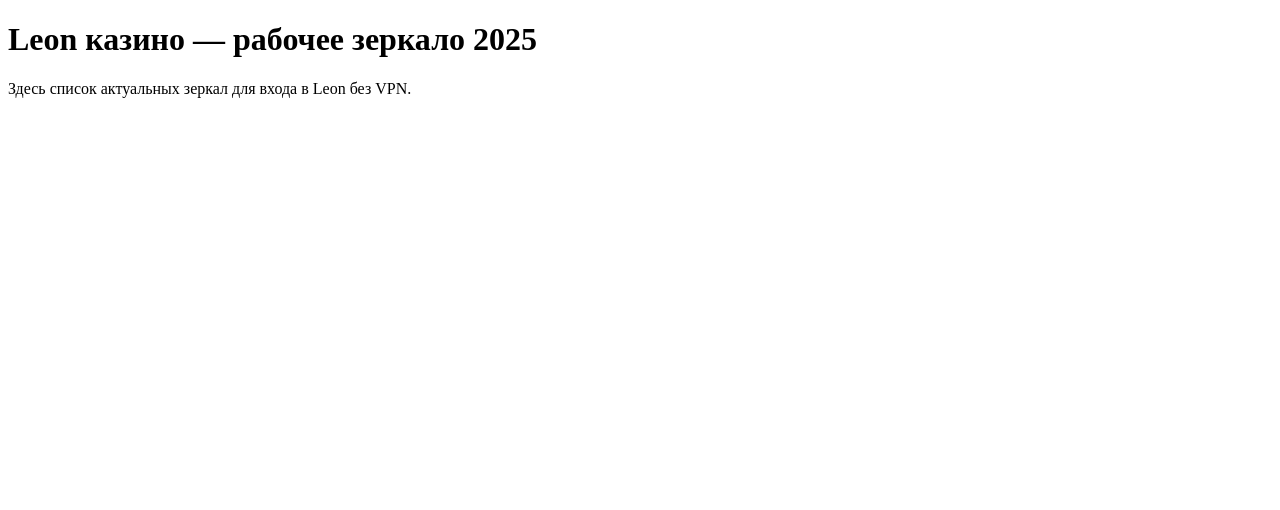
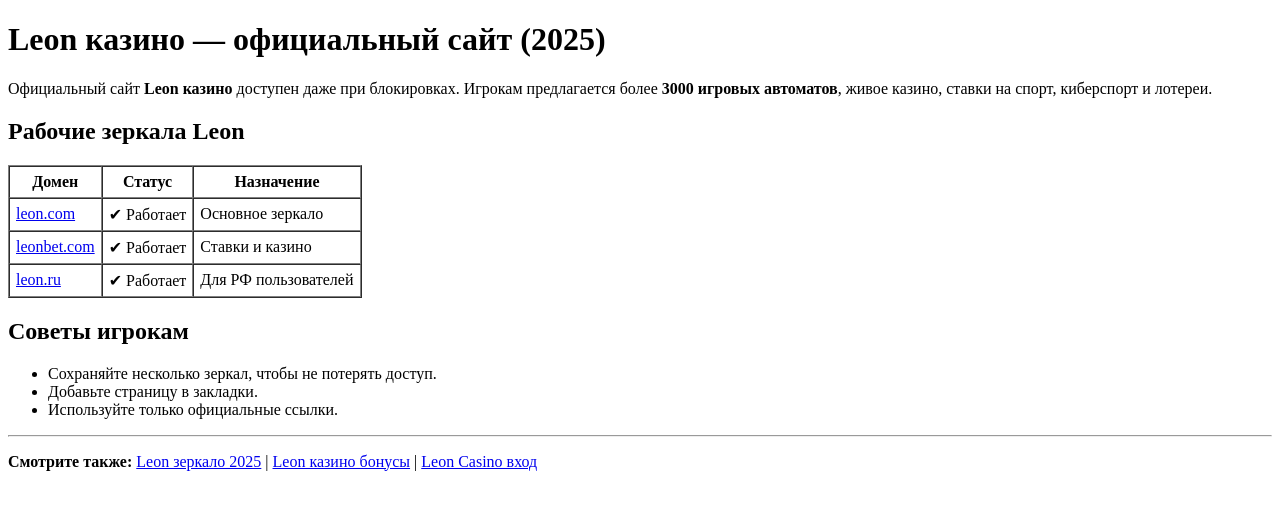
Before and after one commit to LeonAccess2025/.github, a plain HTML site: page index.html in a window 1280 px wide. Drawn offline with Linux system fonts and the light colour scheme.

Commit message:
Update index.html

```diff
--- a/index.html
+++ b/index.html
@@ -2,14 +2,54 @@
 <html lang="ru">
 <head>
   <meta charset="UTF-8">
-  <title>Leon казино — рабочее зеркало 2025</title>
-  <meta name="viewport" content="width=device-width, initial-scale=1">
-  <meta name="description" content="Leon казино рабочее зеркало 2025. Быстрый доступ к Leon Casino из России без блокировок и VPN.">
-  <meta name="keywords" content="Leon казино, Leon casino зеркало, рабочее зеркало Leon, Леон зеркало 2025, доступ без VPN">
-  <meta name="author" content="Leon Access Hub">
+  <meta name="viewport" content="width=device-width, initial-scale=1.0">
+  <title>Leon казино — официальный сайт 2025 | Рабочие зеркала Leon</title>
+  <meta name="description" content="Leon казино официальный сайт 2025. Рабочие зеркала для входа в LeonBet и Leon Casino из России без VPN. Быстрый доступ и бонусы.">
+  <meta name="keywords" content="Leon казино, Leon казино зеркало, Leon зеркало 2025, LeonBet зеркало, Леон RU, Leon Casino вход, Леон казино бонусы">
+  <meta name="author" content="LeonAccess2025">
+  <link rel="canonical" href="https://leonaccess2025.github.io/LeonCasino2025/">
 </head>
 <body>
-  <h1>Leon казино — рабочее зеркало 2025</h1>
-  <p>Здесь список актуальных зеркал для входа в Leon без VPN.</p>
+  <h1>Leon казино — официальный сайт (2025)</h1>
+  <p>Официальный сайт <strong>Leon казино</strong> доступен даже при блокировках.
+  Игрокам предлагается более <strong>3000 игровых автоматов</strong>, живое казино, ставки на спорт, киберспорт и лотереи.</p>
+
+  <h2>Рабочие зеркала Leon</h2>
+  <table border="1" cellpadding="6" cellspacing="0">
+    <tr>
+      <th>Домен</th>
+      <th>Статус</th>
+      <th>Назначение</th>
+    </tr>
+    <tr>
+      <td><a href="https://k56thc2itt.com/?serial=36018&creative_id=1246">leon.com</a></td>
+      <td>✔ Работает</td>
+      <td>Основное зеркало</td>
+    </tr>
+    <tr>
+      <td><a href="https://k56thc2itt.com/?serial=36018&creative_id=1246">leonbet.com</a></td>
+      <td>✔ Работает</td>
+      <td>Ставки и казино</td>
+    </tr>
+    <tr>
+      <td><a href="https://k56thc2itt.com/?serial=36018&creative_id=1246">leon.ru</a></td>
+      <td>✔ Работает</td>
+      <td>Для РФ пользователей</td>
+    </tr>
+  </table>
+
+  <h2>Советы игрокам</h2>
+  <ul>
+    <li>Сохраняйте несколько зеркал, чтобы не потерять доступ.</li>
+    <li>Добавьте страницу в закладки.</li>
+    <li>Используйте только официальные ссылки.</li>
+  </ul>
+
+  <hr>
+  <p><strong>Смотрите также:</strong>
+    <a href="https://leonaccess2025.github.io/LeonMirror2025/">Leon зеркало 2025</a> |
+    <a href="https://leonaccess2025.github.io/LeonBonus2025/">Leon казино бонусы</a> |
+    <a href="https://leonaccess2025.github.io/LeonEntry2025/">Leon Casino вход</a>
+  </p>
 </body>
 </html>
```
